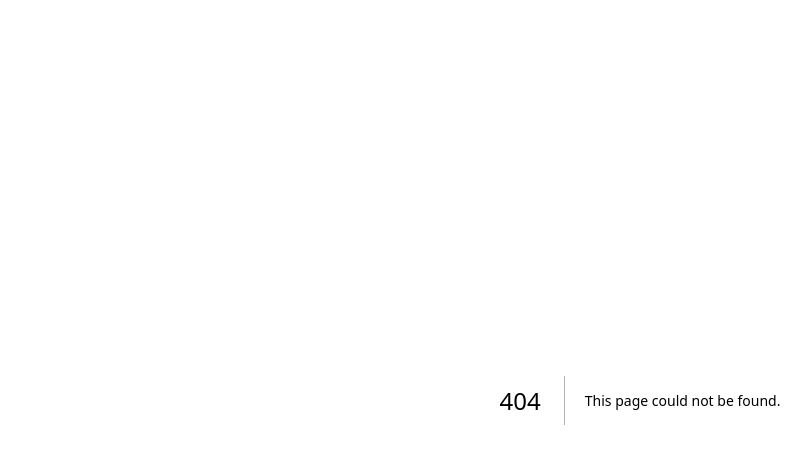
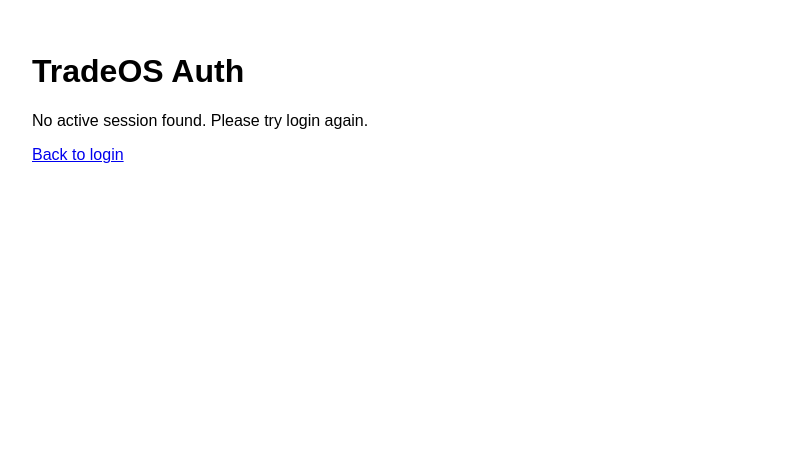
Before and after one commit to le8433622/tradeos-core, a Next.js app in the folder apps/web/: page /auth/callback in a window 1280 px wide. Before the commit this address had no page. Shown: the top 464 px of the page, without its empty margins (0-811 px from the left). Built offline with nearby package versions, Linux system fonts and the light colour scheme; no server answers.

Commit message:
add auth callback page

```diff
--- /dev/null
+++ b/apps/web/app/auth/callback/page.tsx
@@ -0,0 +1,29 @@
+'use client';
+
+import { useEffect, useState } from 'react';
+import { createSupabaseBrowserClient } from '../../../lib/supabase-browser';
+
+export default function AuthCallbackPage() {
+  const [status, setStatus] = useState('Completing sign in...');
+
+  useEffect(() => {
+    async function run() {
+      const supabase = createSupabaseBrowserClient();
+      const { data } = await supabase.auth.getSession();
+      if (data.session) {
+        window.location.href = '/';
+        return;
+      }
+      setStatus('No active session found. Please try login again.');
+    }
+    run();
+  }, []);
+
+  return (
+    <main style={{ padding: 32, fontFamily: 'Arial, sans-serif' }}>
+      <h1>TradeOS Auth</h1>
+      <p>{status}</p>
+      <a href="/login">Back to login</a>
+    </main>
+  );
+}
```
